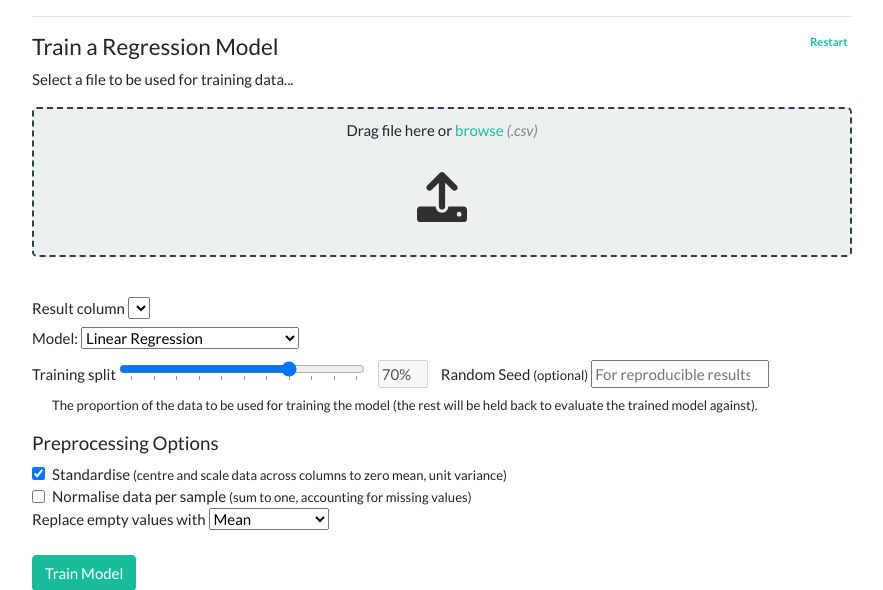
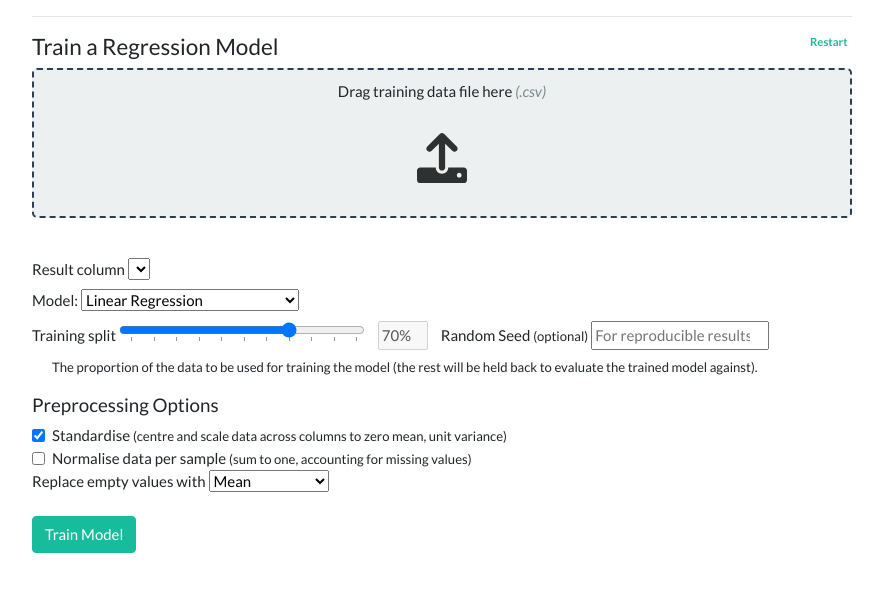
Before and after one commit to igi-chris/Spike.MachineLearning, a Flask app: page /regression in a window 1280 px wide. Shown: the part 52-642 px from the top of the page, without its empty margins (198-1081 px from the left). Run offline with Flask 2, Linux system fonts and the light colour scheme; lists and menus that the app fills with data are empty; some libraries are stand-ins or nearby versions.

Commit message:
removed browse link to simplify for spike

```diff
--- a/static/main.js
+++ b/static/main.js
@@ -1,30 +1,10 @@
 window.onload = function() {
     training_filepath = "";
-    setupBrowseListener();
-    setupTrainingOptionsListerners();
-    showOrHideConstValueField();
-    highlightSelectedExperiment();
-}
-
-// TODO: handle multiple browse fields or rmv
-function setupBrowseListener() {
-    var browseFile = document.getElementById("browse-file");
-    var browseLink = document.getElementById("browse-link");
-    if (browseLink) {browseLink.addEventListener('click', handleBrowseLinkClick, false);}
-    if (browseFile) {browseFile.addEventListener('change', handleBrowseFileChange, false);}
-
-    function handleBrowseLinkClick(e) {
-        browseFile.dispatchEvent(new MouseEvent('click'));
-        e.preventDefault();
+    if (location.pathname == "/regression/train") {
+        setupTrainingOptionsListerners();
+        showOrHideConstValueField();
+        highlightSelectedExperiment();
     }
-
-    function handleBrowseFileChange(e) {
-        var fileList = browseFile.files;
-        for (var i = 0; i < fileList.length; i++) {
-            saveTrainingFile(fileList[i]);
-            e.preventDefault();
-        }
-     }
 }
 
 function setupTrainingOptionsListerners() {
@@ -61,7 +41,7 @@ function dropHandler(ev, desc) {
     } else if (desc == 'apply') {
         console.log('call func to save predictions data');
     } else if (desc == 'model') {
-        console.log('call func to save predictions data');
+        console.log('call func to save model');
     }
 
     function getDroppedFile() {
@@ -111,9 +91,6 @@ function saveTrainingFile(file) {
 
         document.getElementById("csv-path").value = this.response['filepath']
         document.getElementById("session-ref").value = this.response['session_ref']
-
-        // tmp
-        //document.getElementById("csv-path-display").value = training_filepath
 
         heads = this.response['headers']
         var resultColSelect = document.getElementById("result-column");
--- a/templates/regression.html
+++ b/templates/regression.html
@@ -15,16 +15,11 @@
 
 
     {% if not evaluation %}
-    <p>Select a file to be used for training data...</p>
     <div id="drop-zone-train" class="drop-zone" ondrop="dropHandler(event, desc='train');"
         ondragover="dragOverHandler(event, desc='train');" ondragleave="endDragOver(desc='train');"
         ondragend="endDragOver(desc='train');">
         <p class="text-center">
-            Drag file here or
-            <label>
-                <input id="browse-file" type="file" accept=".csv" />
-                <a href="" id="browse-link">browse</a>
-            </label>
+            Drag training data file here
             <label class="text-dark text-sm font-italic text-center text-sm">
                 (.csv)
             </label>
```
Also changed, not shown: templates/apply.html (+2 -10 lines).
